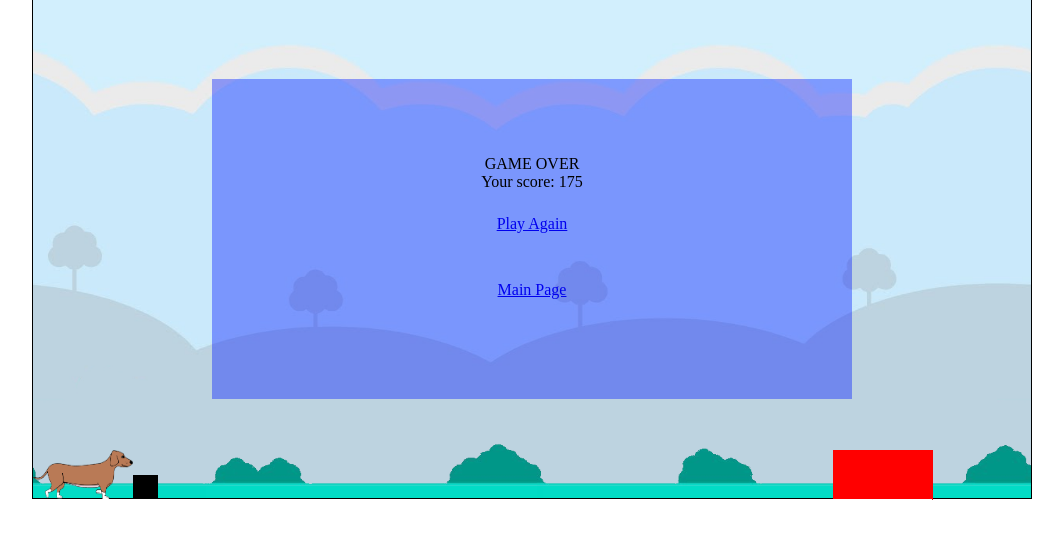
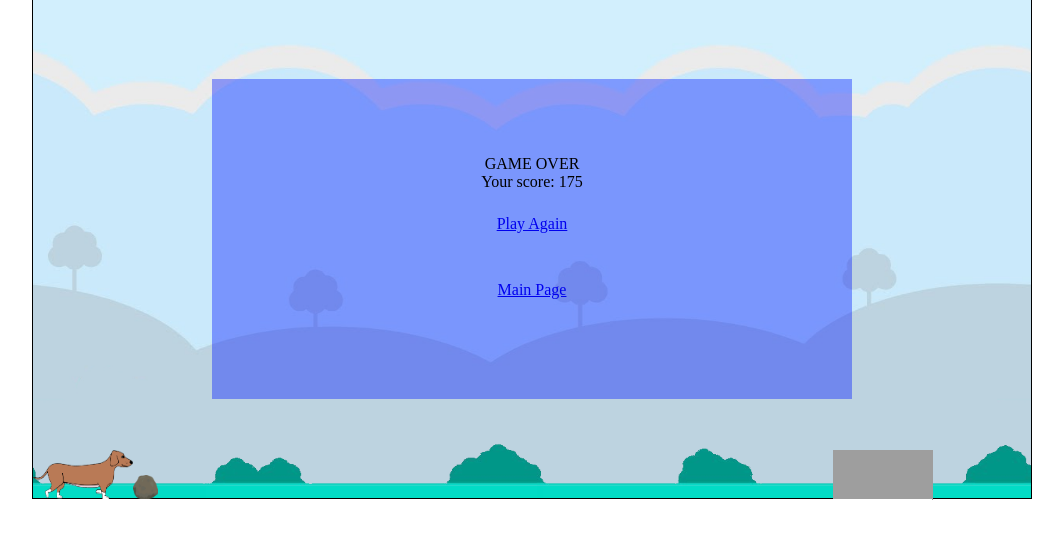
Before and after one commit to FilipKoniuszewski/chrome-dog, a Flask app: page /game in a window 1280 px wide. Shown: the part 81-625 px from the top of the page, without its empty margins (108-1171 px from the left). Run offline with Flask 2, Linux system fonts and the light colour scheme; grey boxes are pictures that could not be loaded.

Commit message:
stop animation, obstacles images implemented

```diff
--- a/static/game.css
+++ b/static/game.css
@@ -71,21 +71,24 @@
 }
 .obstacle-low{
     position: relative;
-    background-color: black;
+    background-image: url("images/kamien.png");
+    background-size: 25px 25px;
     height: 25px;
     width: 25px;
     top: 475px;
 }
 .obstacle-high{
     position: relative;
-    background-color: pink;
+    background-image: url("images/firehydrant2.png");
+    background-size: 50px 75px;
     height: 75px;
     width: 50px;
     top: 425px;
 }
 .obstacle-double{
     position: relative;
-    background-color: red;
+    background-image: url("images/smietnik.png");
+    background-size: 100px 50px;
     height: 50px;
     width: 100px;
     top: 450px;
--- a/static/game.js
+++ b/static/game.js
@@ -83,6 +83,7 @@ window.addEventListener("load", function (){
             clearInterval(GameIntervalId);
             document.getElementById("game-container").style.animationPlayState = 'paused';
             document.getElementById("game-background").style.animationPlayState = 'paused';
+            clearInterval(CharacterIntervalAnimation);
             document.getElementById("game-result").style.display = "flex";
             document.getElementById("game-result-score").innerText =
                 "Your score: " + document.getElementById("game-score").innerText;
```
